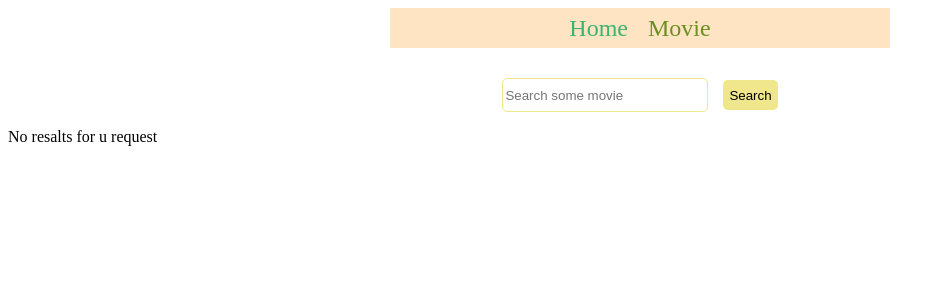
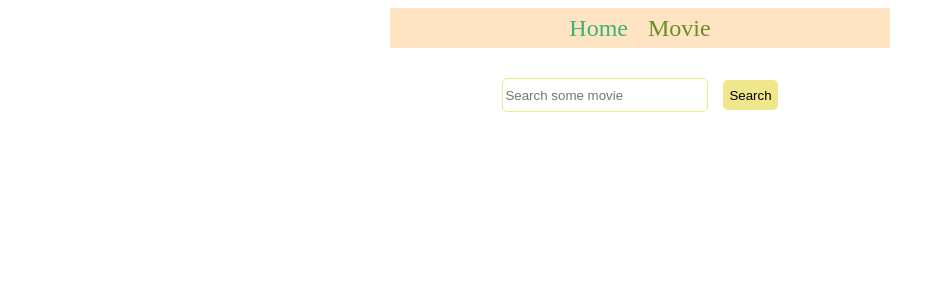
Before and after one commit to Note-m/goit-react-hw-05, a React (Vite) app: page /movies in a window 1280 px wide. Shown: the top 300 px of the page, without its empty margins (0-945 px from the left). Built offline with nearby package versions, Linux system fonts and the light colour scheme.

Commit message:
Update MoviesPage.jsx

```diff
--- a/src/pages/MoviesPage/MoviesPage.jsx
+++ b/src/pages/MoviesPage/MoviesPage.jsx
@@ -78,6 +78,7 @@ const MoviePage = () => {
   const [movies, setMovies] = useState([]);
   const [searchQuery, setSearchQuery] = useState("");
   const [error, setError] = useState(false);
+  const [searched, setSearched] = useState(false);
 
   const handleInpChange = (evt) => {
     const value = evt.target.value;
@@ -106,12 +107,17 @@ const MoviePage = () => {
       );
       setError(false);
       setMovies(response.data.results);
-
+      if (movies.length === 0) {
+        setSearched(true);
+      }
       const params = new URLSearchParams(searchParams);
       params.set("movie", searchQuery);
       setSearchParams(params);
     } catch (error) {
       setError(true);
+      // if (movies.length === 0 && searchQuery !== "") {
+      //   return <p>No resalts for u request</p>;
+      // }
     }
   };
 
@@ -132,7 +138,9 @@ const MoviePage = () => {
               Search
             </button>
           </form>
-          {movies.length === 0 && <p>No resalts for u request</p>}
+          {searched && movies.length === 0 && searchQuery !== "" && (
+            <p>No resalts for u request</p>
+          )}
           <MovieList movies={movies} location={location} />
         </div>
       )}
```
